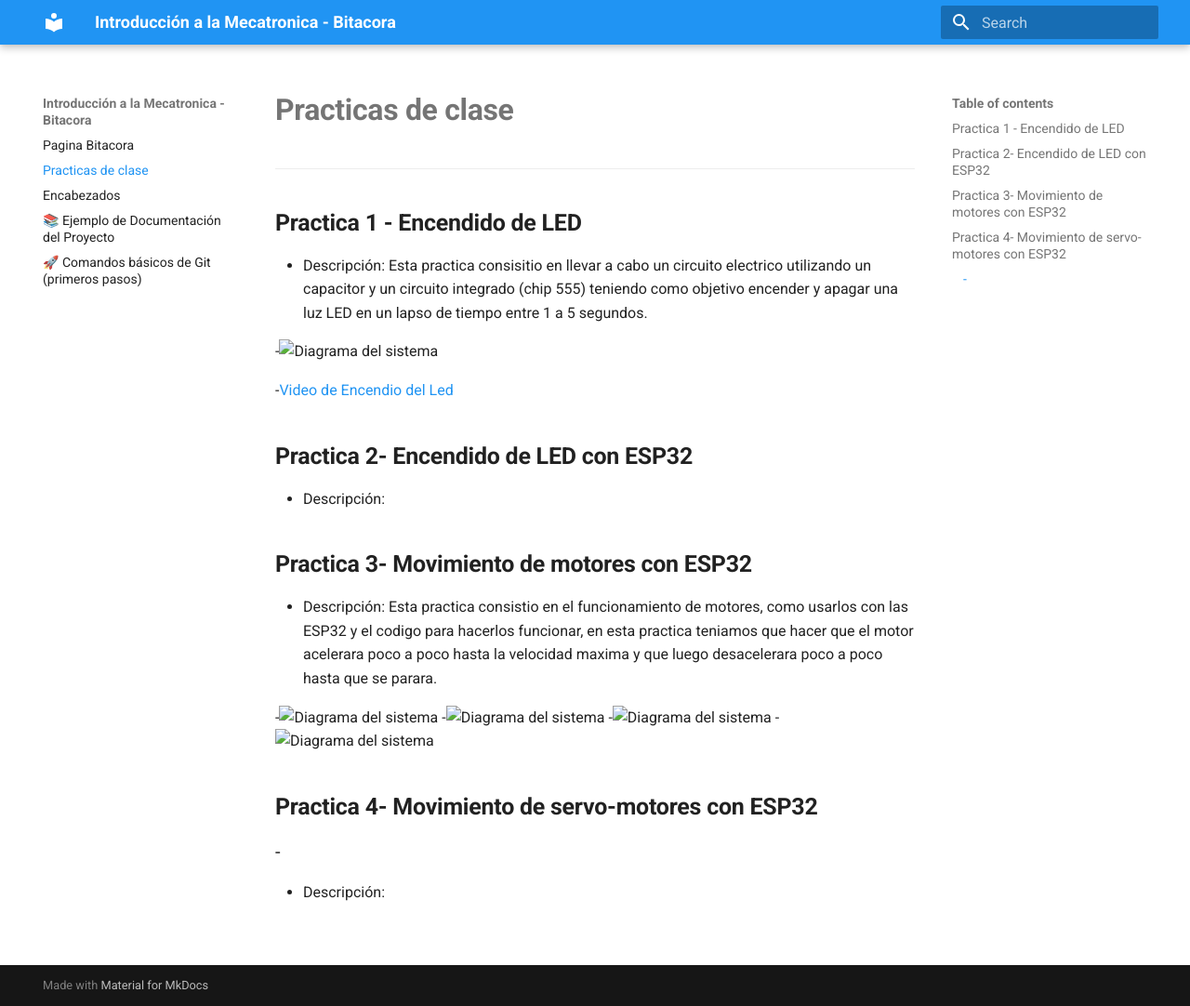
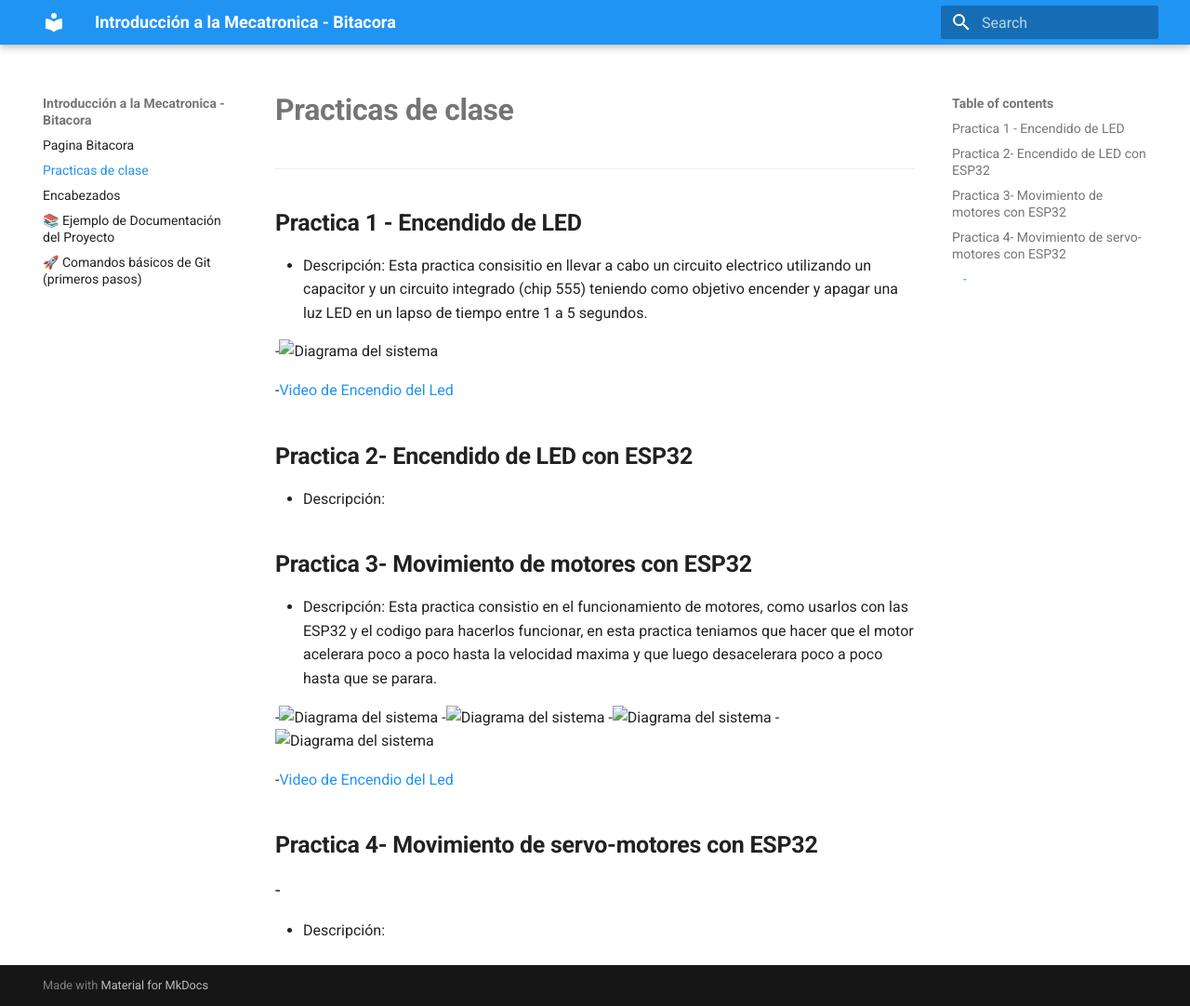
Before and after one commit to JoseGilGonzalezBerra/IntroduccionMecatronica_Bitacora_de_JoseGIL, an MkDocs documentation site: the page built from docs/Practicas.md, in a window 1280 px wide and 1082 px high. Shown: the whole window at 93% size. Built offline with MkDocs 1.6.1 and Material for MkDocs 9.7.7, drawn with Linux system fonts in a browser that asks for light colours.

Commit message:
Update Practicas.md

```diff
--- a/docs/Practicas.md
+++ b/docs/Practicas.md
@@ -29,6 +29,7 @@
 -<img src="recursos/imgs/Motores3.jpeg" alt="Diagrama del sistema" width="300">
 -<img src="recursos/imgs/Motores4.jpeg" alt="Diagrama del sistema" width="300">
 
+-[Video de Encendio del Led](recursos/archivos/practicamotores.mp4)
 
 
 
```
